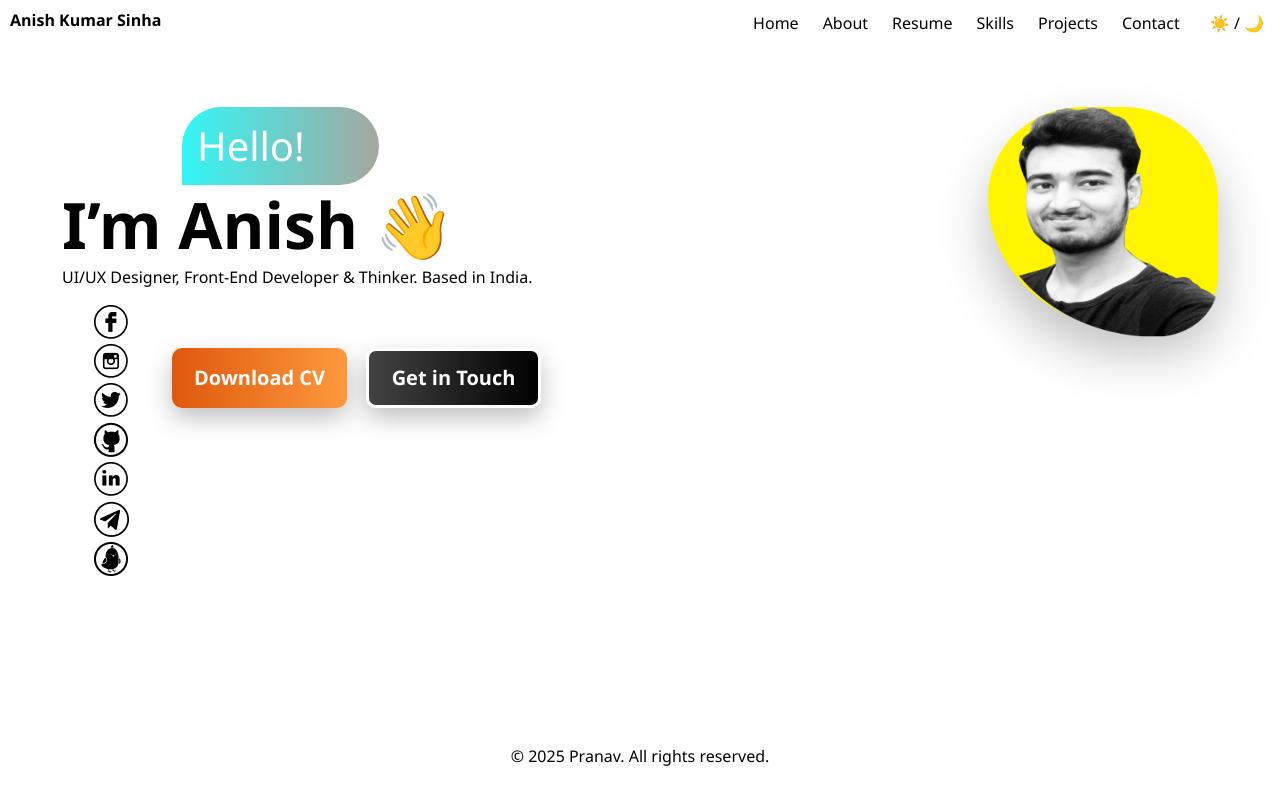
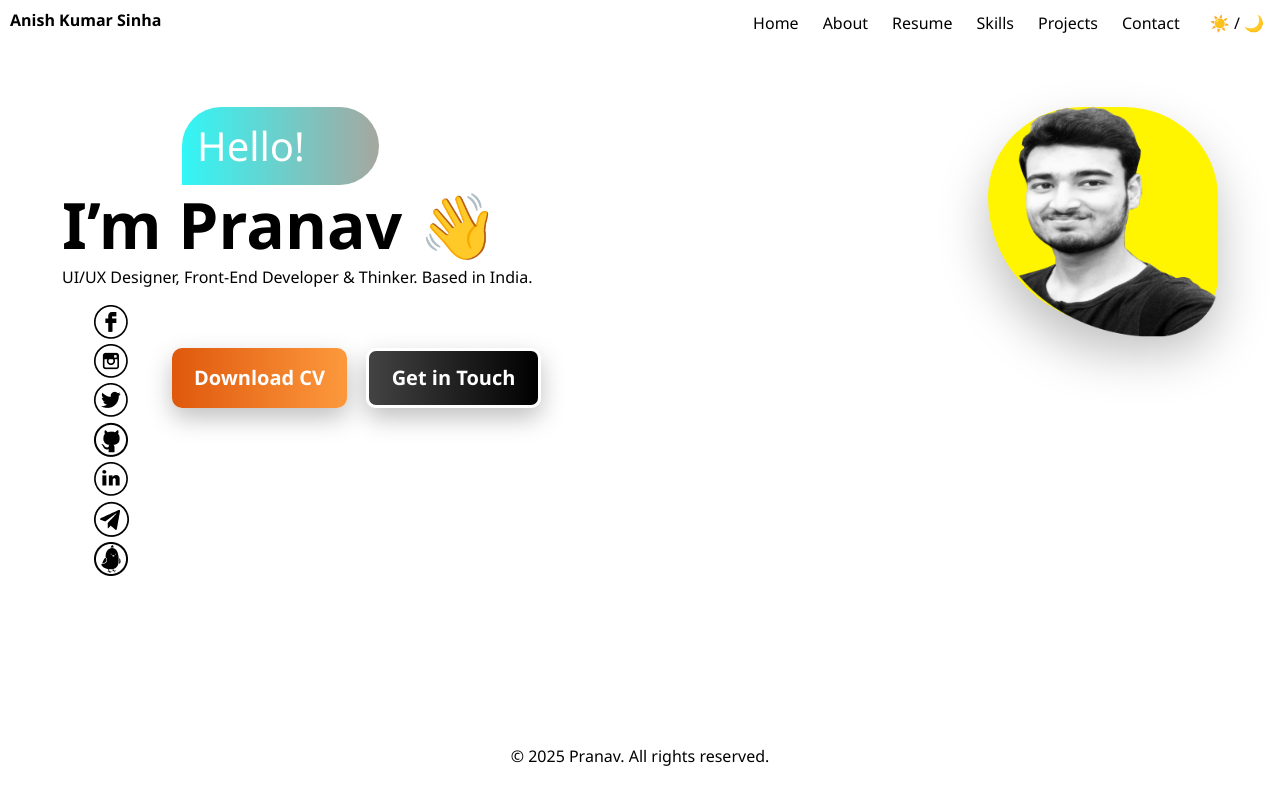
Before and after one commit to pranavgundam444/portfolio, a React (Create React App) app: page / in a window 1280 px wide. Built offline with nearby package versions, Linux system fonts and the light colour scheme; the HTML template or start-up script is replaced by a standard one.

Commit message:
Update Hero.js

```diff
--- a/src/components/Hero/Hero.js
+++ b/src/components/Hero/Hero.js
@@ -23,7 +23,7 @@ function Hero() {
       <div className='cont'>
         <div className="text">
           <h1 className="greeting">Hello! </h1>
-          <h1 className='head'>I’m <span className="highlight">Anish 👋</span></h1>
+          <h1 className='head'>I’m <span className="highlight">Pranav 👋</span></h1>
           <p className='para'>UI/UX Designer, Front-End Developer & Thinker. Based in India.</p>
           <div className='d-flex '>
             <div className='lists' >
```
